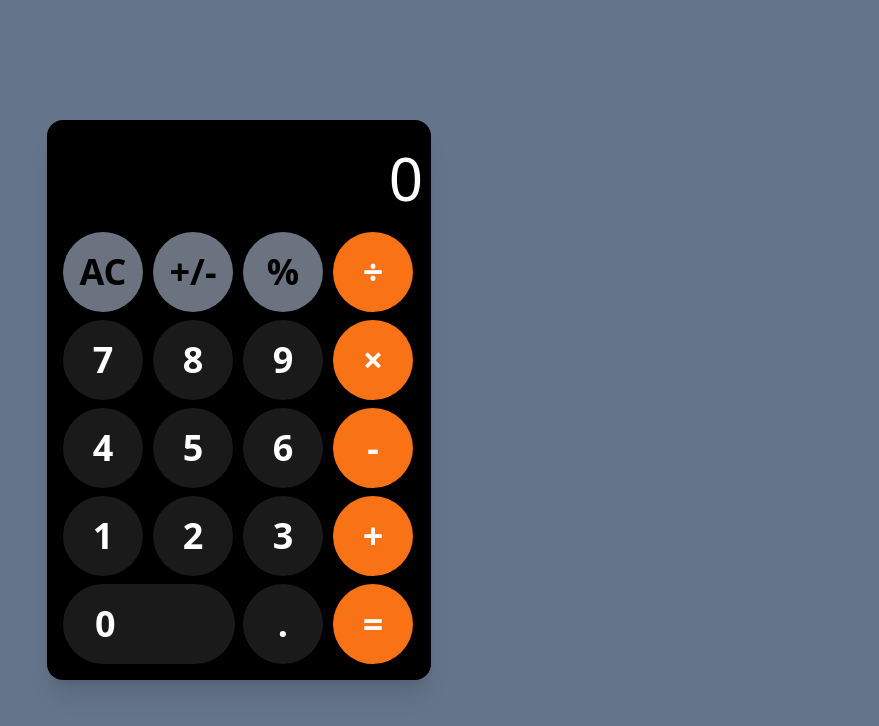
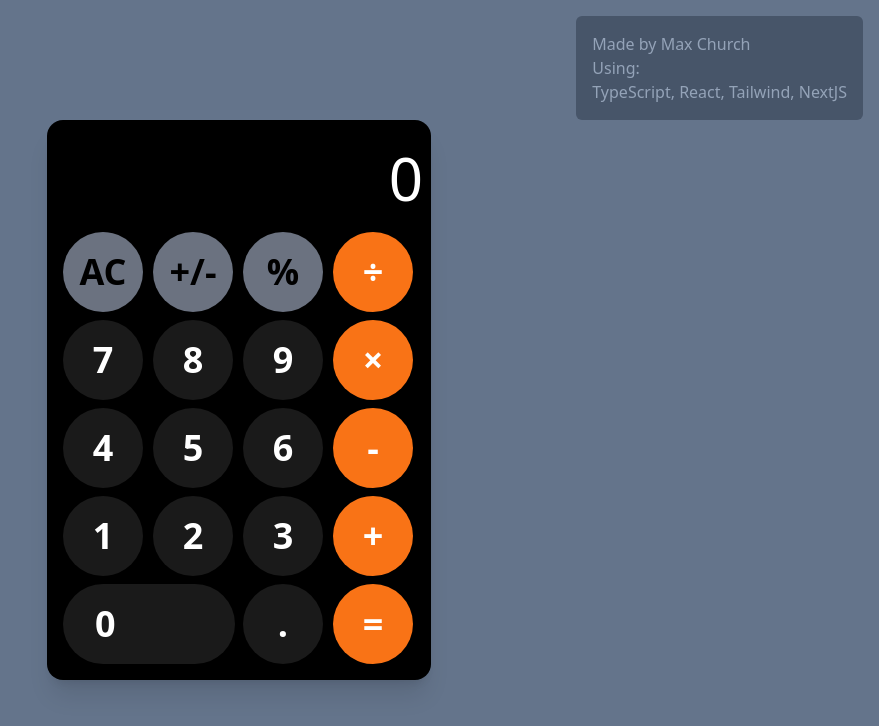
Before and after one commit to DevMaxC/calculator, a Next.js app: page / in a window 1280 px wide. Shown: the top 726 px of the page, without its empty margins (401-1280 px from the left). Built offline with nearby package versions, Linux system fonts and the light colour scheme.

Commit message:
Added credit section with link to portfolio

```diff
--- a/pages/index.tsx
+++ b/pages/index.tsx
@@ -1,6 +1,7 @@
 import type { NextPage } from "next";
 import Head from "next/head";
 import Image from "next/image";
+import Link from "next/link";
 import { useState } from "react";
 
 const Home: NextPage = () => {
@@ -115,13 +116,21 @@ const Home: NextPage = () => {
   };
 
   return (
-    <div className="min-w-screen flex h-screen min-h-screen items-center overflow-hidden bg-slate-500">
+    <div className="min-w-screen relative flex h-screen min-h-screen items-center overflow-hidden bg-slate-500">
       <Head>
         <title>Calculator App</title>
         <link rel="icon" href="/favicon.ico" />
       </Head>
 
       {/* Mobile size constrainer */}
+      <Link href="https://portfolio-qnimqxkeh-gusud.vercel.app/">
+        <a className="group absolute top-4 right-4 cursor-pointer rounded-md bg-slate-600 p-4 font-thin text-slate-400 transition-colors hover:bg-slate-700 hover:text-slate-300">
+          <h1>Made by Max Church</h1>
+          <h2>Using:</h2>
+          <h2>TypeScript, React, Tailwind, NextJS</h2>
+        </a>
+      </Link>
+
       <div className="mx-auto flex h-[70%] min-h-[535px] w-full max-w-sm flex-col justify-end overflow-hidden rounded-2xl bg-black text-white shadow-xl">
         {/* Output Area */}
         <div onClick={() => test()} className="w-full overflow-hidden p-2">
```
